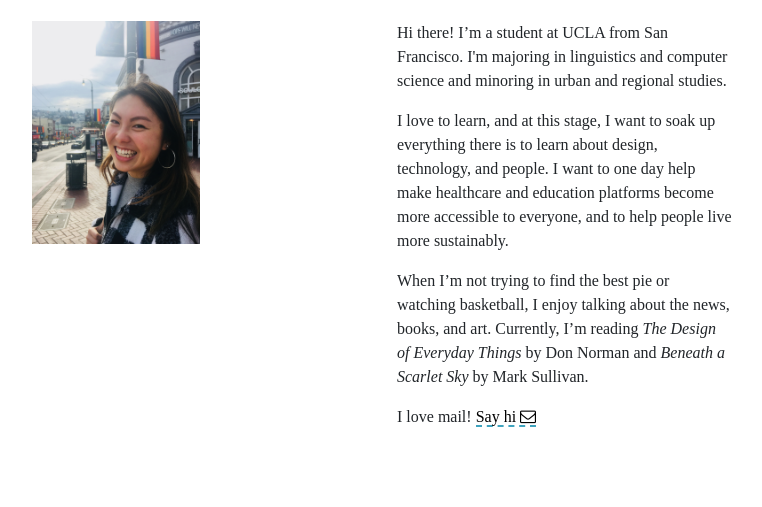
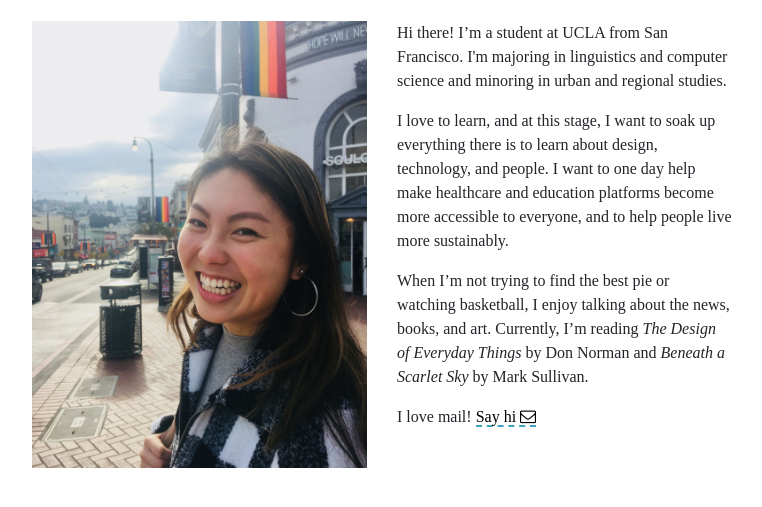
Before and after one commit to ash-ley-miao/ash-ley-miao.github.io, a plain HTML site: page about.html in a window 1280 px wide. Shown: the part 91-598 px from the top of the page, without its empty margins (258-1020 px from the left). Drawn offline with nearby package versions, Linux system fonts and the light colour scheme; a web font is replaced by a local one.

Commit message:
Changed formatting.

```diff
--- a/res/css/style.css
+++ b/res/css/style.css
@@ -239,7 +239,7 @@ i {
 	font-size: 1.15rem;
 }
 
-.prof {
+.fb-prof {
 	width: 50%;
 	margin-bottom: 1.6rem;
 }
```
Also changed, not shown: akpsi-visual-design.html (+1 -1 lines), 1 other file.
